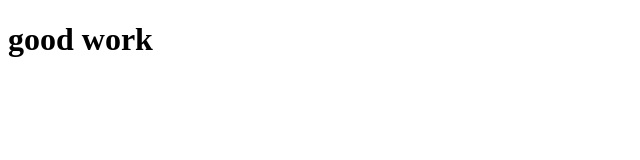
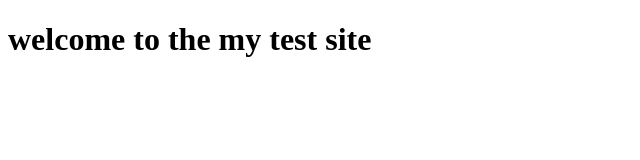
Before and after one commit to mrkhan125/coursera-sub, a plain HTML site: page project-area/index.html in a window 1280 px wide. Shown: the whole page, without its empty margins (0-640 px from the left). Drawn offline with Linux system fonts and the light colour scheme.

Commit message:
messages.

```diff
--- a/project-area/index.html
+++ b/project-area/index.html
@@ -3,9 +3,9 @@
 <head>
 	<meta charset="utf-8">
 	<meta name="viewport" content="width=device-width, initial-scale=1">
-	<title>own project</title>
+	<title>project work</title>
 </head>
 <body>
-<h1>good work</h1>
+<h1>welcome to the my test site</h1>
 </body>
 </html>
```
